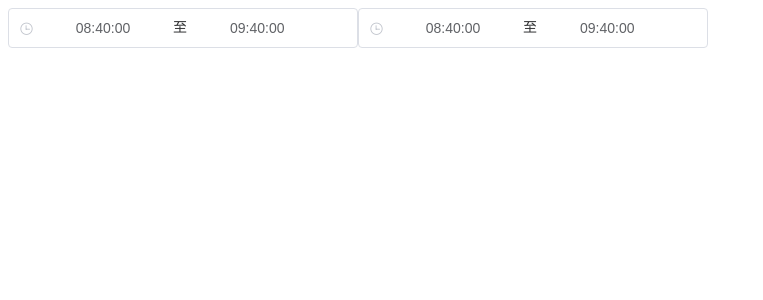
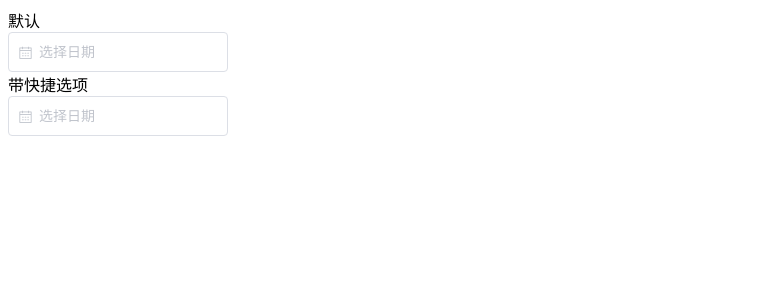
Before and after one commit to kingyeahwei/element_learning, a Vue app: page / in a window 1280 px wide. Shown: the top 300 px of the page, without its empty margins (0-763 px from the left). Built offline with nearby package versions, Linux system fonts and the light colour scheme.

Commit message:
datepicker 选择日

```diff
--- a/src/App.vue
+++ b/src/App.vue
@@ -1,22 +1,23 @@
 <template>
   <div id="app">
-    <el-time-picker
-      is-range
-      v-model="value1"
-      range-separator="至"
-      start-placeholder="开始时间"
-      end-placeholder="结束时间"
-      placeholder="选择时间范围"
-    ></el-time-picker>
-    <el-time-picker
-      is-range
-      arrow-control
-      v-model="value2"
-      range-separator="至"
-      start-placeholder="开始时间"
-      end-placeholder="结束时间"
-      placeholder="选择时间范围"
-    ></el-time-picker>
+    <div class="block">
+      <span>默认</span><br>
+      <el-date-picker
+        v-model="value1"
+        type="date"
+        placeholder="选择日期"
+      ></el-date-picker>
+    </div>
+    <div class="block">
+      <span>带快捷选项</span><br>
+      <el-date-picker
+        v-model="value2"
+        align="right"
+        type="date"
+        placeholder="选择日期"
+        :picker-options="pickerOptions"
+      ></el-date-picker>
+    </div>
   </div>
 </template>
 
@@ -26,12 +27,40 @@
     name: "app",
     data() {
       return {
-        value1: [new Date(2016, 9, 10, 8, 40), new Date(2016, 9, 10, 9, 40)],
-        value2: [new Date(2016, 9, 10, 8, 40), new Date(2016, 9, 10, 9, 40)]
+        pickerOptions: {
+          disabledDate(time) {
+            return time.getTime() > Date.now() || time.getTime() < Date.now() - 10 * 3600 * 1000 * 24;
+          },
+          shortcuts: [
+            {
+              text: "今天",
+              onClick(picker) {
+                picker.$emit("pick", new Date())
+              }
+            },
+            {
+              text: "昨天",
+              onClick(picker) {
+                const date = new Date()
+                date.setTime(date.getTime() - 3600 * 1000 * 24);
+                picker.$emit("pick", date)
+              }
+            },
+            {
+              text: "一周前",
+              onClick(picker) {
+                let date = new Date();
+                date.setTime(date.getTime() - 3600 * 1000 * 24 * 7)
+                picker.$emit("pick", date)
+              }
+            }
+          ]
+        },
+        value1: "",
+        value2: ""
       }
     },
-    methods: {
-    }
+    methods: {}
   };
 </script>
 
```
